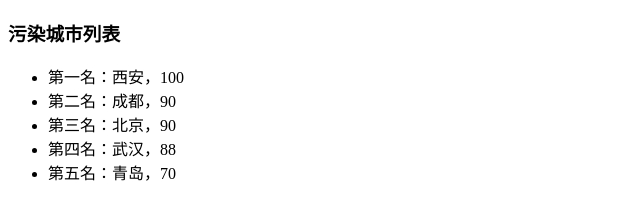
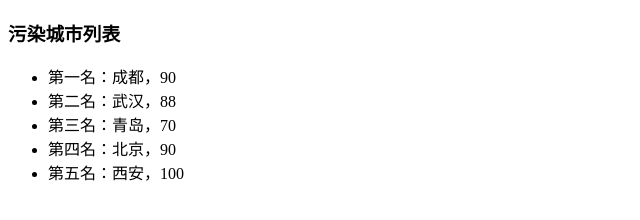
Before and after one commit to BdIFE-OrangeTeam/Section-Two, a website: page src/task-14.html in a window 1280 px wide. Shown: the full height of the page, 0-640 px from the left. Drawn offline with Linux system fonts and the light colour scheme.

Commit message:
+ update task-14: array.filter(func), array.sort(func)

```diff
--- a/src/task-14.html
+++ b/src/task-14.html
@@ -37,32 +37,46 @@ var aqiData = [
     var ele = document.getElementById(el);
 
     var chinese = ["一", "二", "三", "四", "五", "六", "七", "八", "九", "十"];
-    var insertSort = function (container, item) {
-      var swap = function (cr, i, j) {
-        var t = cr[i];
-        cr[i] = cr[j];
-        cr[j] = t;
-      };
 
-      container[container.length] = item;
-      for (var end=container.length-1; end>0; --end) {
-        if (container[end][1] > container[end-1][1]) {
-          swap(container, end, end-1);
-        }
-      }
-    };
+    // 太笨
+    // // 插入排序
+    // var insertSort = function (container, item) {
+    //   var swap = function (cr, i, j) {
+    //     var t = cr[i];
+    //     cr[i] = cr[j];
+    //     cr[j] = t;
+    //   };
+    //
+    //   container[container.length] = item;
+    //   for (var end=container.length-1; end>0; --end) {
+    //     if (container[end][1] > container[end-1][1]) {
+    //       swap(container, end, end-1);
+    //     }
+    //   }
+    // };
+    //
+    // var _data = [];
+    // // 选出污染大于60的城市并排序
+    // for (var index in data) {
+    //     if (data[index][1] > 60) {
+    //       insertSort(_data, data[index]);
+    //     }
+    // }
 
-    var _data = [];
-    for (var index in data) {
-        if (data[index][1] > 60) {
-          insertSort(_data, data[index]);
-        }
-    }
+    // 过滤器: 筛选大于60的城市
+    var filterData = aqiData.filter(function (item) {
+      return item[1] > 60;
+    });
+
+    // 排序: 将城市按污染大小排序
+    var sortData = filterData.sort(function (a, b) {
+      return b[1] > a[1];
+    });
 
     var li;
-    for (var index in _data) {
+    for (var index in sortData) {
       li = document.createElement("li");
-      li.innerHTML = '第' + chinese[index] + '名：' + _data[index][0] + '，' + _data[index][1];
+      li.innerHTML = '第' + chinese[index] + '名：' + sortData[index][0] + '，' + sortData[index][1];
       ele.appendChild(li);
     }
   };
```
Also changed, not shown: build/task-14.html.
